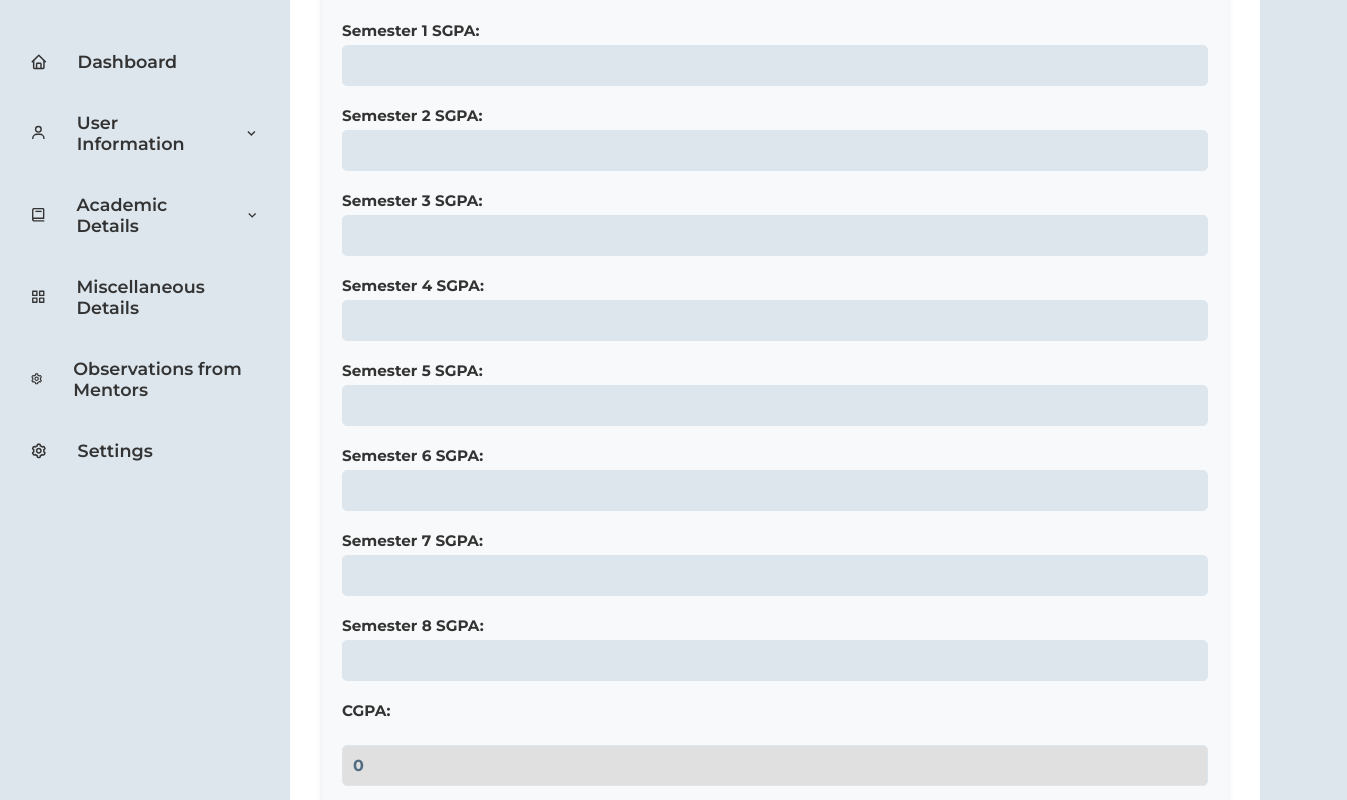
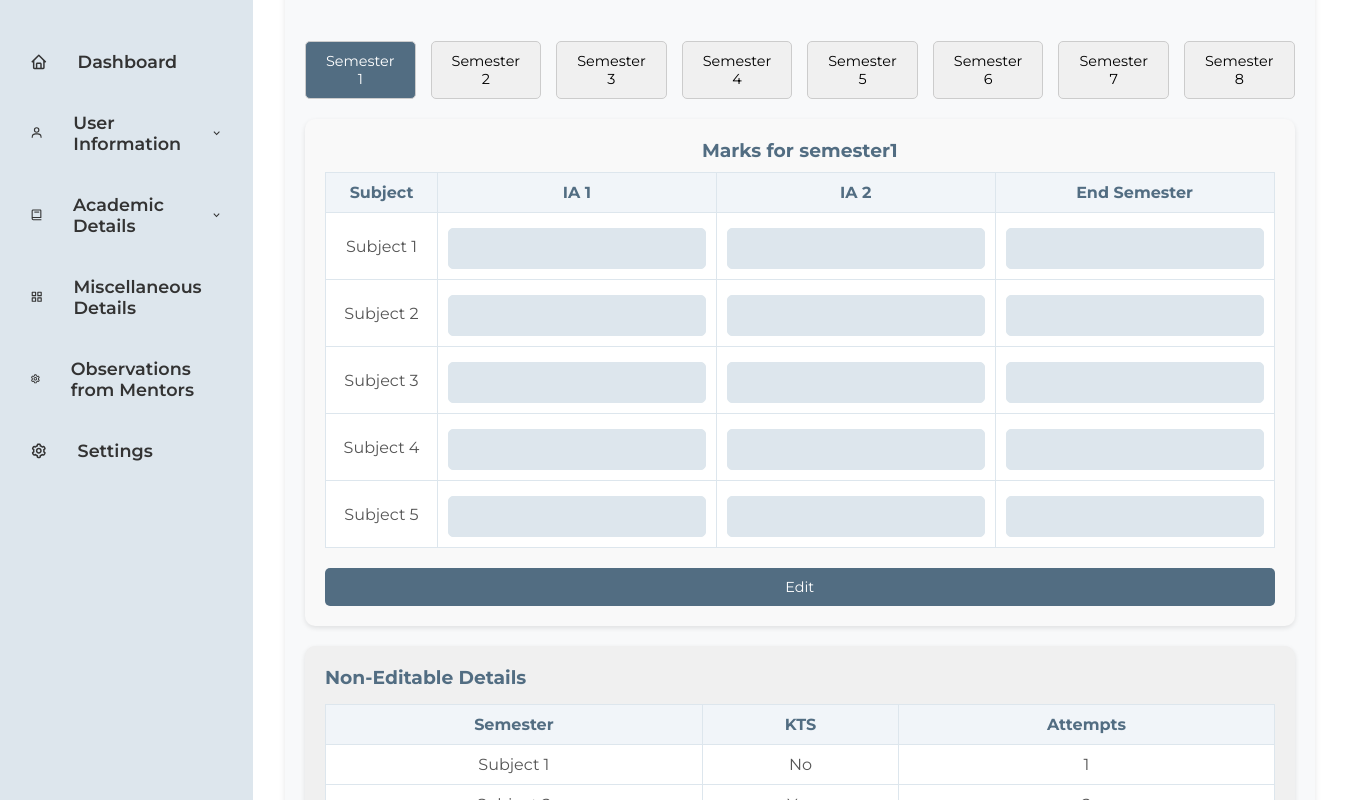
Before and after one commit to Aryan0304Yadav/mentee, a React (Vite) app in the folder Frontend/: page /post-admission-academic-details in a window 1280 px wide. Shown: the part 120-920 px from the top of the page, 1347 px wide, since content can reach past the window. Built offline with nearby package versions, Linux system fonts and the light colour scheme.

Commit message:
UI Changes for Post Admission

```diff
--- a/Frontend/src/components/PostAdmissionAcademicDetails.jsx
+++ b/Frontend/src/components/PostAdmissionAcademicDetails.jsx
@@ -1,83 +1,189 @@
 import React, { useState } from 'react';
-import axios from 'axios';
-
-import '../styles/PostAdmissionAcademicDetails.css'; // CSS for the form styling
+import '../styles/PostAdmissionAcademicDetails.css'; // Ensure the CSS file is imported
 
 const PostAdmissionAcademicDetails = () => {
-  const [sgpas, setSgpas] = useState({
-    semester1: '',
-    semester2: '',
-    semester3: '',
-    semester4: '',
-    semester5: '',
-    semester6: '',
-    semester7: '',
-    semester8: ''
+  const [editable, setEditable] = useState(false); // State to toggle edit mode
+  const [selectedSemester, setSelectedSemester] = useState('semester1'); // Default selected semester
+  const [subjects, setSubjects] = useState({
+    semester1: [
+      { name: 'Subject 1', ia1: '', ia2: '', semesterEndMarks: '', kts: 'No', attempts: 1 },
+      { name: 'Subject 2', ia1: '', ia2: '', semesterEndMarks: '', kts: 'Yes', attempts: 2 },
+      { name: 'Subject 3', ia1: '', ia2: '', semesterEndMarks: '', kts: 'No', attempts: 1 },
+      { name: 'Subject 4', ia1: '', ia2: '', semesterEndMarks: '', kts: 'Yes', attempts: 1 },
+      { name: 'Subject 5', ia1: '', ia2: '', semesterEndMarks: '', kts: 'No', attempts: 2 },
+    ],
+    semester2: [
+      { name: 'Subject 1', ia1: '', ia2: '', semesterEndMarks: '', kts: 'Yes', attempts: 1 },
+      { name: 'Subject 2', ia1: '', ia2: '', semesterEndMarks: '', kts: 'No', attempts: 2 },
+      { name: 'Subject 3', ia1: '', ia2: '', semesterEndMarks: '', kts: 'Yes', attempts: 1 },
+      { name: 'Subject 4', ia1: '', ia2: '', semesterEndMarks: '', kts: 'No', attempts: 1 },
+      { name: 'Subject 5', ia1: '', ia2: '', semesterEndMarks: '', kts: 'Yes', attempts: 1 },
+    ],
+    semester3: [
+      { name: 'Subject 1', ia1: '', ia2: '', semesterEndMarks: '', kts: 'No', attempts: 1 },
+      { name: 'Subject 2', ia1: '', ia2: '', semesterEndMarks: '', kts: 'Yes', attempts: 2 },
+      { name: 'Subject 3', ia1: '', ia2: '', semesterEndMarks: '', kts: 'No', attempts: 1 },
+      { name: 'Subject 4', ia1: '', ia2: '', semesterEndMarks: '', kts: 'Yes', attempts: 1 },
+      { name: 'Subject 5', ia1: '', ia2: '', semesterEndMarks: '', kts: 'No', attempts: 2 },
+    ],
+    semester4: [
+      { name: 'Subject 1', ia1: '', ia2: '', semesterEndMarks: '', kts: 'Yes', attempts: 1 },
+      { name: 'Subject 2', ia1: '', ia2: '', semesterEndMarks: '', kts: 'No', attempts: 2 },
+      { name: 'Subject 3', ia1: '', ia2: '', semesterEndMarks: '', kts: 'Yes', attempts: 1 },
+      { name: 'Subject 4', ia1: '', ia2: '', semesterEndMarks: '', kts: 'No', attempts: 1 },
+      { name: 'Subject 5', ia1: '', ia2: '', semesterEndMarks: '', kts: 'Yes', attempts: 1 },
+    ],
+    semester5: [
+      { name: 'Subject 1', ia1: '', ia2: '', semesterEndMarks: '', kts: 'No', attempts: 1 },
+      { name: 'Subject 2', ia1: '', ia2: '', semesterEndMarks: '', kts: 'Yes', attempts: 2 },
+      { name: 'Subject 3', ia1: '', ia2: '', semesterEndMarks: '', kts: 'No', attempts: 1 },
+      { name: 'Subject 4', ia1: '', ia2: '', semesterEndMarks: '', kts: 'Yes', attempts: 1 },
+      { name: 'Subject 5', ia1: '', ia2: '', semesterEndMarks: '', kts: 'No', attempts: 2 },
+    ],
+    semester6: [
+      { name: 'Subject 1', ia1: '', ia2: '', semesterEndMarks: '', kts: 'Yes', attempts: 1 },
+      { name: 'Subject 2', ia1: '', ia2: '', semesterEndMarks: '', kts: 'No', attempts: 2 },
+      { name: 'Subject 3', ia1: '', ia2: '', semesterEndMarks: '', kts: 'Yes', attempts: 1 },
+      { name: 'Subject 4', ia1: '', ia2: '', semesterEndMarks: '', kts: 'No', attempts: 1 },
+      { name: 'Subject 5', ia1: '', ia2: '', semesterEndMarks: '', kts: 'Yes', attempts: 1 },
+    ],
+    semester7: [
+      { name: 'Subject 1', ia1: '', ia2: '', semesterEndMarks: '', kts: 'No', attempts: 1 },
+      { name: 'Subject 2', ia1: '', ia2: '', semesterEndMarks: '', kts: 'Yes', attempts: 2 },
+      { name: 'Subject 3', ia1: '', ia2: '', semesterEndMarks: '', kts: 'No', attempts: 1 },
+      { name: 'Subject 4', ia1: '', ia2: '', semesterEndMarks: '', kts: 'Yes', attempts: 1 },
+      { name: 'Subject 5', ia1: '', ia2: '', semesterEndMarks: '', kts: 'No', attempts: 2 },
+    ],
+    semester8: [
+      { name: 'Subject 1', ia1: '', ia2: '', semesterEndMarks: '', kts: 'Yes', attempts: 1 },
+      { name: 'Subject 2', ia1: '', ia2: '', semesterEndMarks: '', kts: 'No', attempts: 2 },
+      { name: 'Subject 3', ia1: '', ia2: '', semesterEndMarks: '', kts: 'Yes', attempts: 1 },
+      { name: 'Subject 4', ia1: '', ia2: '', semesterEndMarks: '', kts: 'No', attempts: 1 },
+      { name: 'Subject 5', ia1: '', ia2: '', semesterEndMarks: '', kts: 'Yes', attempts: 1 },
+    ],
   });
 
-  // Handle changes in SGPA fields (restrict to 2 decimal places)
-  const handleChange = (e) => {
-    const { name, value } = e.target;
-
-    // Allow empty value or a valid number with up to two decimal places
-    if (value === '' || /^[0-9]*(\.[0-9]{0,2})?$/.test(value)) {
-      setSgpas({ ...sgpas, [name]: value });
-    }
+  const handleChange = (e, semester, subjectIndex, field) => {
+    const { value } = e.target;
+    setSubjects((prevSubjects) => {
+      const updatedSubjects = { ...prevSubjects };
+      updatedSubjects[semester][subjectIndex][field] = value;
+      return updatedSubjects;
+    });
   };
 
-  // Calculate CGPA (average of entered SGPA values)
-  const calculateCGPA = () => {
-    const enteredSgpas = Object.values(sgpas).filter(value => value !== ''); // Only consider non-empty values
-    if (enteredSgpas.length === 0) return 0;
-    const sum = enteredSgpas.reduce((acc, sgpa) => acc + parseFloat(sgpa), 0);
-    return (sum / enteredSgpas.length).toFixed(2); // Round to two decimal places
+  const handleEditClick = () => {
+    setEditable(!editable); // Toggle the edit mode
   };
 
-  const handleSubmit = async (e) => {
-    e.preventDefault();
-    try {
-      // Assuming we're saving the data to a backend (replace with your API endpoint)
-      await axios.post('https://your-api-endpoint.com/save-sgpas', sgpas);
-      alert('SGPA data saved successfully');
-    } catch (error) {
-      console.error('Error saving SGPA data:', error);
-    }
+  const handleSemesterSelect = (semester) => {
+    setSelectedSemester(semester); // Update the selected semester
+  };
+
+  const calculateCGPA = () => {
+    const totalMarks = Object.values(subjects).flat().reduce((acc, subject) => {
+      const totalSubjectMarks = (parseFloat(subject.ia1) || 0) + (parseFloat(subject.ia2) || 0) + (parseFloat(subject.semesterEndMarks) || 0);
+      return acc + totalSubjectMarks;
+    }, 0);
+    const subjectCount = Object.values(subjects).flat().length * 3; // 3 fields per subject (IA1, IA2, End Sem)
+    return (totalMarks / subjectCount).toFixed(2); // Example CGPA calculation
   };
 
   return (
-    <form onSubmit={handleSubmit} className="form-details-form">
+    <form className="form-academic-details">
       <h2>Post Admission Academic Details</h2>
 
-      {/* SGPA for each semester */}
-      {Object.keys(sgpas).map((semester, index) => (
-        <div className="form-row" key={semester}>
-          <label>
-            {`Semester ${index + 1} SGPA:`}
-            <input
-              type="number"
-              name={semester}
-              value={sgpas[semester]}
-              onChange={handleChange}
-              min="0"
-              max="10"
-              step="0.01"  // Allow up to two decimal places
-            />
-          </label>
-        </div>
-      ))}
-
-      {/* Display CGPA */}
-      <div className="form-row">
-        <label>CGPA:</label>
-        <input
-          type="text"
-          value={calculateCGPA()}
-          readOnly
-          placeholder="Calculated CGPA"
-        />
+      {/* Semester Selection Buttons */}
+      <div className="semester-buttons">
+        {Object.keys(subjects).map((semester, index) => (
+          <button
+            key={semester}
+            type="button"
+            className={selectedSemester === semester ? 'active' : ''} // Highlight the selected semester button
+            onClick={() => handleSemesterSelect(semester)} // Select the semester
+          >
+            {`Semester ${index + 1}`}
+          </button>
+        ))}
       </div>
 
-      <button type="submit">Submit</button>
+      {/* Editable Section */}
+      <div className="editable-section">
+        <h3>{`Marks for ${selectedSemester}`}</h3>
+
+        <table>
+          <thead>
+            <tr>
+              <th>Subject</th>
+              <th>IA 1</th>
+              <th>IA 2</th>
+              <th>End Semester</th>
+            </tr>
+          </thead>
+          <tbody>
+            {subjects[selectedSemester].map((subject, subjectIndex) => (
+              <tr key={subject.name}>
+                <td>{subject.name}</td>
+                <td>
+                  <input
+                    type="number"
+                    value={subject.ia1}
+                    readOnly={!editable}
+                    onChange={(e) => handleChange(e, selectedSemester, subjectIndex, 'ia1')}
+                  />
+                </td>
+                <td>
+                  <input
+                    type="number"
+                    value={subject.ia2}
+                    readOnly={!editable}
+                    onChange={(e) => handleChange(e, selectedSemester, subjectIndex, 'ia2')}
+                  />
+                </td>
+                <td>
+                  <input
+                    type="number"
+                    value={subject.semesterEndMarks}
+                    readOnly={!editable}
+                    onChange={(e) => handleChange(e, selectedSemester, subjectIndex, 'semesterEndMarks')}
+                  />
+                </td>
+              </tr>
+            ))}
+          </tbody>
+        </table>
+
+        <button type="button" onClick={handleEditClick}>
+          {editable ? 'Save Changes' : 'Edit'}
+        </button>
+      </div>
+
+      {/* Non-Editable Section */}
+      <div className="non-editable-section">
+        <h3>Non-Editable Details</h3>
+        <table>
+          <thead>
+            <tr>
+              <th>Semester</th>
+              <th>KTS</th>
+              <th>Attempts</th>
+            </tr>
+          </thead>
+          <tbody>
+            {subjects[selectedSemester].map((subject, index) => (
+              <tr key={index}>
+                <td>{subject.name}</td>
+                <td>{subject.kts}</td>
+                <td>{subject.attempts}</td>
+              </tr>
+            ))}
+          </tbody>
+        </table>
+      </div>
+
+      <div className="cgpa-container">
+        <p><strong>Calculated CGPA: {calculateCGPA()}</strong></p>
+      </div>
     </form>
   );
 };
--- a/Frontend/src/styles/PostAdmissionAcademicDetails.css
+++ b/Frontend/src/styles/PostAdmissionAcademicDetails.css
@@ -1,68 +1,126 @@
+/* Form container styles */
 .form-details-form {
   width: 100%;
   margin: 0 auto;
   padding: 20px;
-  background: #f8f9fa;
+  background: #f8f9fa; /* Neutral background color (same as pre) */
   border-radius: 10px;
   box-shadow: 0 4px 6px rgba(0, 0, 0, 0.1);
   box-sizing: border-box;
 }
 
+/* Header styling */
 .form-details-form h2 {
-  color: #526d82;
+  color: #526d82; /* Soft blue for heading (same as pre) */
   margin-bottom: 20px;
   text-align: center;
 }
 
-.form-details-form .form-row {
-  font-weight: bold;
-  color: #4a5568;
-  display: flex;
-  gap: 20px;
+/* Table styling */
+table {
+  width: 100%;
+  border-collapse: collapse;
   margin-bottom: 20px;
 }
 
-.form-details-form .form-row label {
-  flex: 1;
-  min-width: 0;
+table th, table td {
+  padding: 10px;
+  text-align: center;
+  border: 1px solid #dde6ed; /* Lighter border matching the pre theme */
 }
 
-.form-details-form input[type="number"],
-.form-details-form input[readonly] {
-  width: 100%;
+table th {
+  background-color: #f1f5f9; /* Soft background matching pre */
+  color: #526d82; /* Soft blue text */
+}
+
+table td {
+  background-color: #fff; /* White background */
+}
+
+/* Editable Section */
+.editable-section {
+  background: #f1f5f9; /* Same soft background as pre */
+  padding: 20px;
+  border-radius: 10px;
+}
+
+.editable-section h3 {
+  color: #526d82; /* Soft blue color */
+  text-align: center;
+}
+
+.editable-section input {
   padding: 10px;
   border-radius: 5px;
   border: 1px solid #dde6ed;
-  box-sizing: border-box;
-  background: #dde6ed;
-  color: #526d82;
-  outline: none;
+  background: #dde6ed; /* Light greyish background, similar to pre theme */
+  color: #526d82; /* Matching soft blue text */
+  width: 100%;
   transition: border-color 0.2s ease-in-out;
 }
 
-.form-details-form input[type="number"]:focus {
-  border-color: #526d82;
+.editable-section input:focus {
+  border-color: #526d82; /* Focus border matching soft blue */
 }
 
-.form-details-form input[readonly] {
-  background: #e0e0e0; /* Lighter gray for the readonly field */
-  color: #526d82; /* Keep the text color consistent */
-  font-weight: bold; /* Make the CGPA text stand out */
-}
-
-.form-details-form button[type="submit"] {
+button {
   padding: 10px 20px;
-  background-color: #526d82;
+  background-color: #526d82; /* Matching the pre soft blue */
   color: #fff;
   border: none;
   border-radius: 5px;
   cursor: pointer;
-  transition: background-color 0.2s ease-in-out;
-  display: block;
   width: 100%;
-  box-sizing: border-box;
 }
 
-.form-details-form button[type="submit"]:hover {
-  background-color: #145090;
+button:hover {
+  background-color: #145090; /* Darker blue on hover */
 }
+
+/* Semester Section */
+.semester-section {
+  margin-bottom: 30px;
+}
+
+.semester-section h4 {
+  color: #526d82; /* Soft blue for section header */
+  margin-bottom: 10px;
+}
+
+/* Submit Button */
+form button[type="submit"] {
+  background-color: #145090; /* Dark blue for submit button */
+}
+
+button[type="button"] {
+  background-color: #526d82; /* Same blue for regular buttons */
+  margin-top: 20px;
+  display: block;
+}
+
+
+.semester-buttons {
+  display: flex;
+  justify-content: space-evenly;
+  margin-bottom: 20px;
+  gap: 15px;
+  color: black;
+}
+
+.semester-buttons button {
+  padding: 10px 20px;
+  background-color: #f0f0f0; /* Neutral background for semester buttons */
+  border: 1px solid #ccc;
+  cursor: pointer;
+  color: black;
+}
+
+.semester-buttons button.active {
+  background-color: #526d82; /* Matching the pre soft blue */
+  color: rgb(255, 255, 255);
+}
+
+.semester-buttons button:hover {
+  background-color: #e0e0e0; /* Light hover effect */
+}
```
